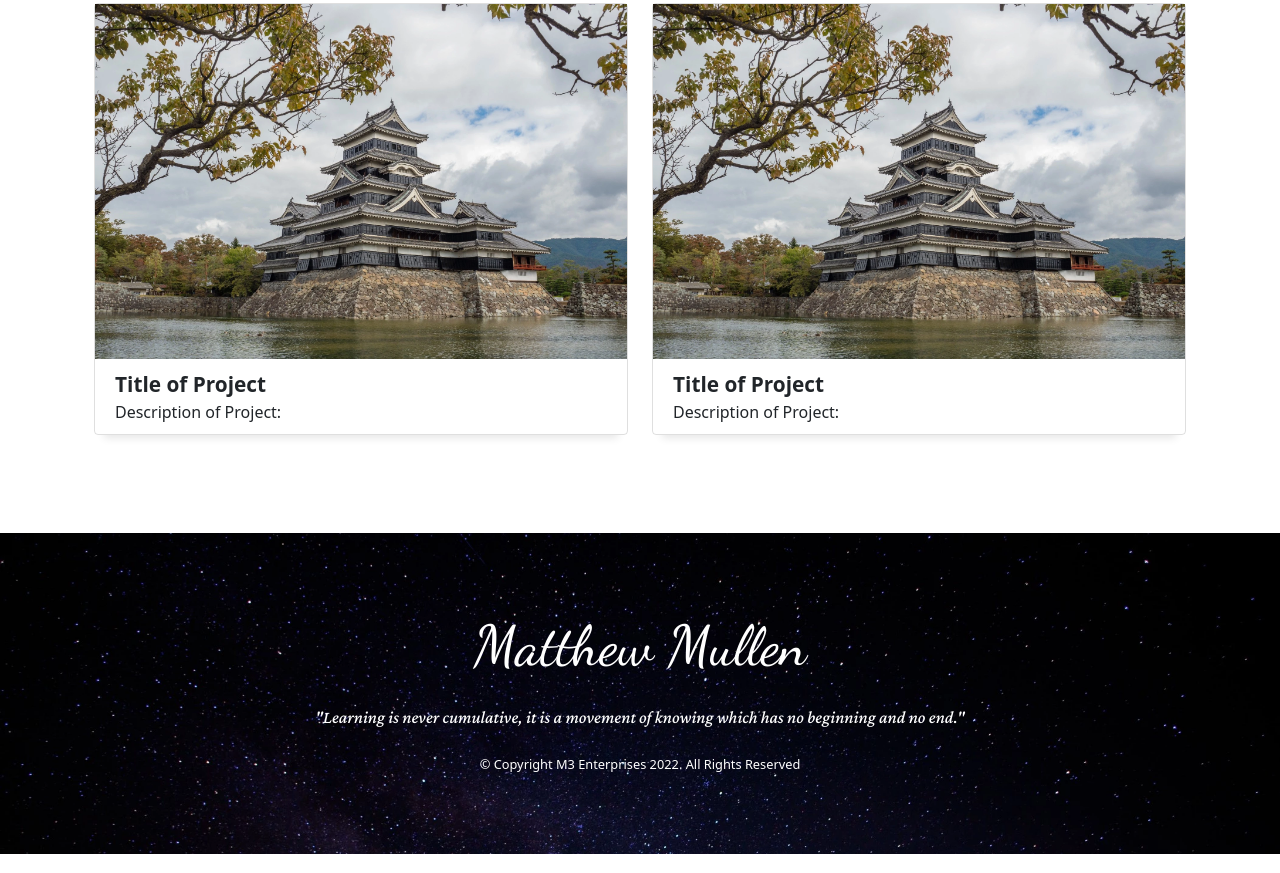
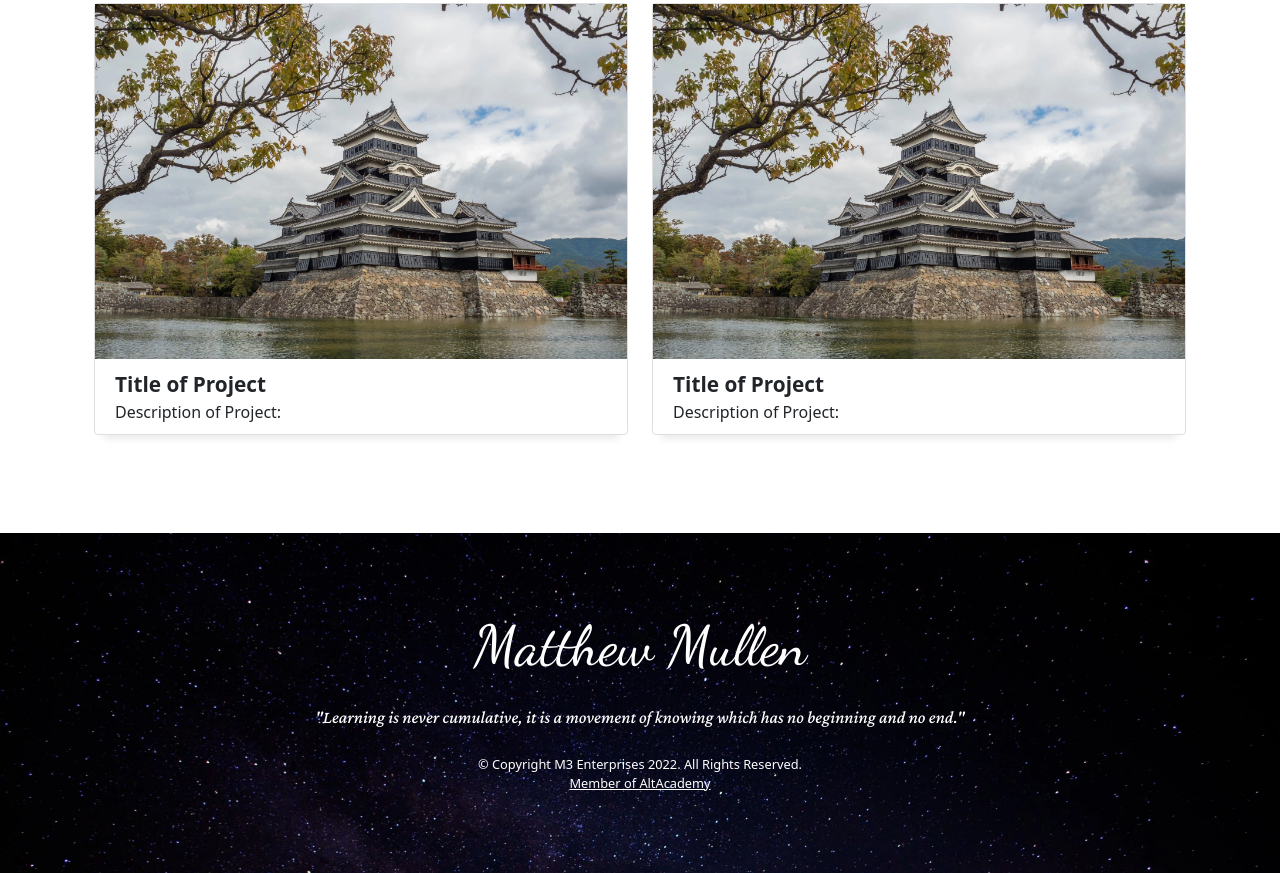
Before and after one commit to mmullen89/portfolio, a plain HTML site: page index.html in a window 1280 px wide. Shown: the part 1884-2757 px from the top of the page. Drawn offline with nearby package versions, Linux system fonts and the light colour scheme.

Commit message:
Added AltAcademy link in footer

```diff
--- a/index.html
+++ b/index.html
@@ -138,7 +138,9 @@
         <h2 class="footer-signature mb-4">Matthew Mullen</h2>
         <p class="footer-quote mb-4">"Learning is never cumulative, it is a movement of knowing which has no beginning and no end."</p>
         <div class="copyright">
-          © Copyright M3 Enterprises 2022. All Rights Reserved
+          © Copyright M3 Enterprises 2022. All Rights Reserved.
+          <br>
+          <a href="https://www.altcademy.com">Member of AltAcademy</a>
         </div>
       </div>
     </footer>
--- a/style.css
+++ b/style.css
@@ -242,3 +242,7 @@
 .copyright {
   font-size:0.8em;
 }
+
+#footer a {
+  color:white;
+}
```
